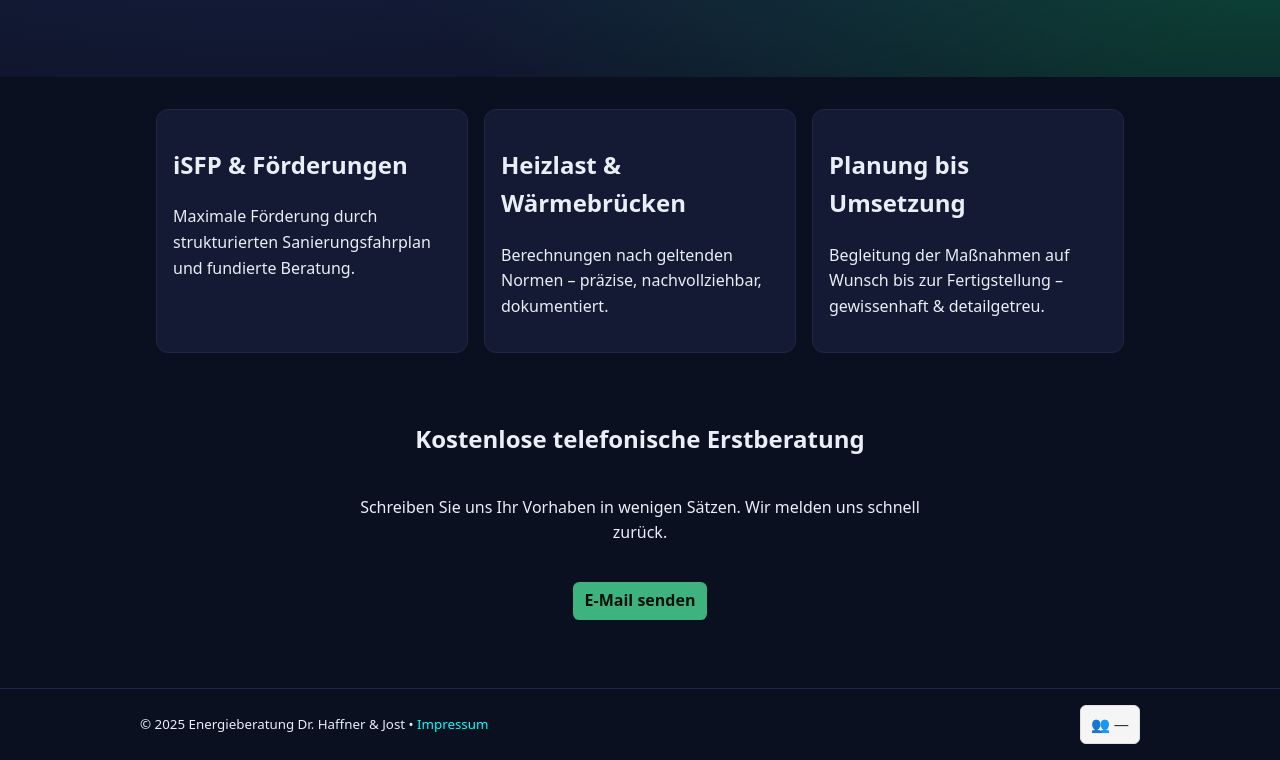
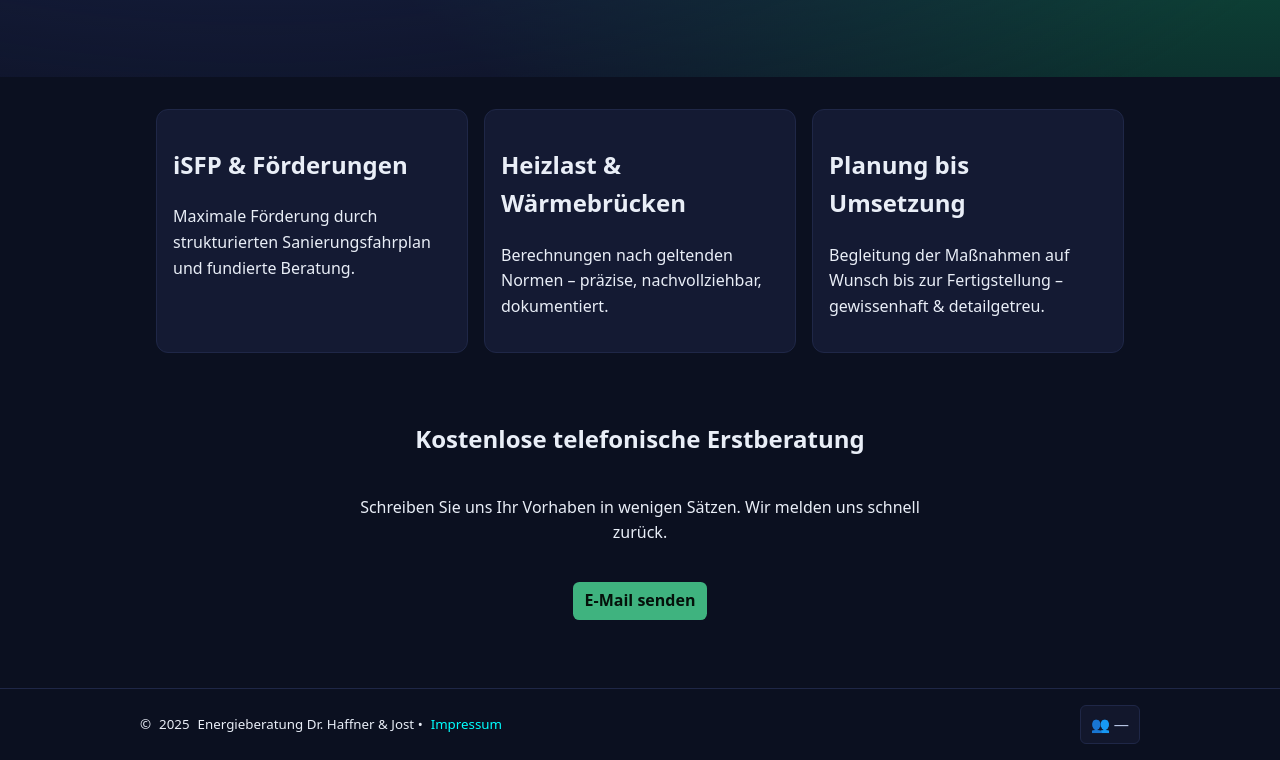
Before and after one commit to Dr-Haffner/Energieberaterverbund, a plain HTML site: page index.html in a window 1280 px wide. Shown: the part 383-1143 px from the top of the page. Drawn offline with Linux system fonts and the light colour scheme; no server answers.

Commit message:
Update style.css

```diff
--- a/assets/style.css
+++ b/assets/style.css
@@ -328,28 +328,34 @@ section.cta.container {
 }
 
 
-
+/* ===== Footer: zwei Spalten – links Text, rechts Zähler ===== */
 .footer-row {
-  display: flex;
-  justify-content: space-between; /* links: Impressum, rechts: Zähler */
+  display: grid;
+  grid-template-columns: 1fr auto; /* links flexibel, rechts kompakt */
   align-items: center;
+  gap: 8px;
 }
 
+/* Linker Text (dein <small>) darf umbrechen */
+.footer-row small {
+  display: inline-flex;
+  gap: .5rem;
+  flex-wrap: wrap;
+  min-width: 0; /* verhindert Überbreite im Grid */
+}
+
+/* Zähler kompakt rechts */
 .visit-counter {
   font-size: 0.95rem;
-  color: #333;
-  background: #f5f5f5;
+  white-space: nowrap;     /* bleibt einzeilig */
+  color: var(--muted);     /* Dark-Theme */
+  background: #12172c;
   border-radius: 6px;
   padding: 6px 10px;
-  border: 1px solid #e0e0e0;
+  border: 1px solid #1f2747;
 }
 
-@media (max-width: 640px) {
-  .footer-row {
-    flex-direction: column;
-    gap: 8px;
-  }
-  .visit-counter {
-    align-self: flex-end; /* bleibt rechts, wenn Platz da ist */
-  }
+/* Optional: sehr schmale Geräte etwas enger */
+@media (max-width: 360px) {
+  .visit-counter { font-size: 0.9rem; padding: 5px 8px; }
 }
```
